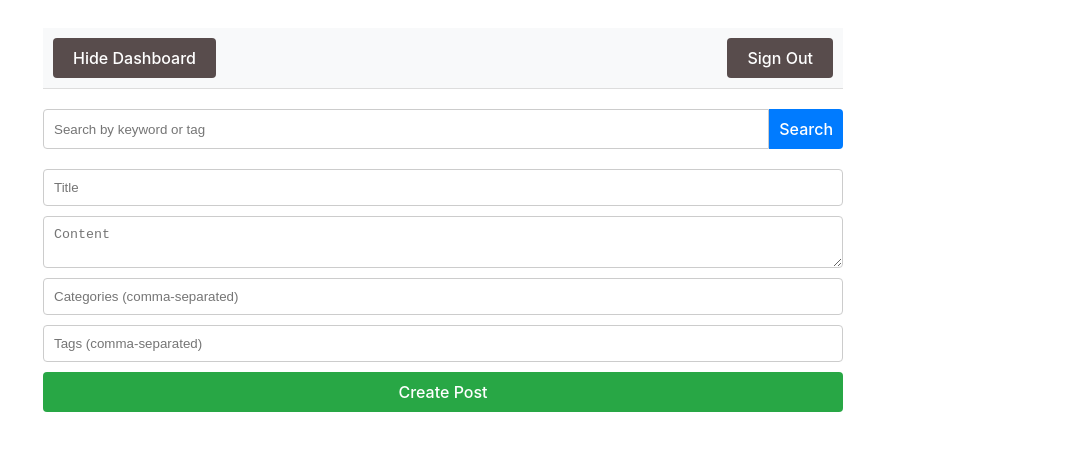
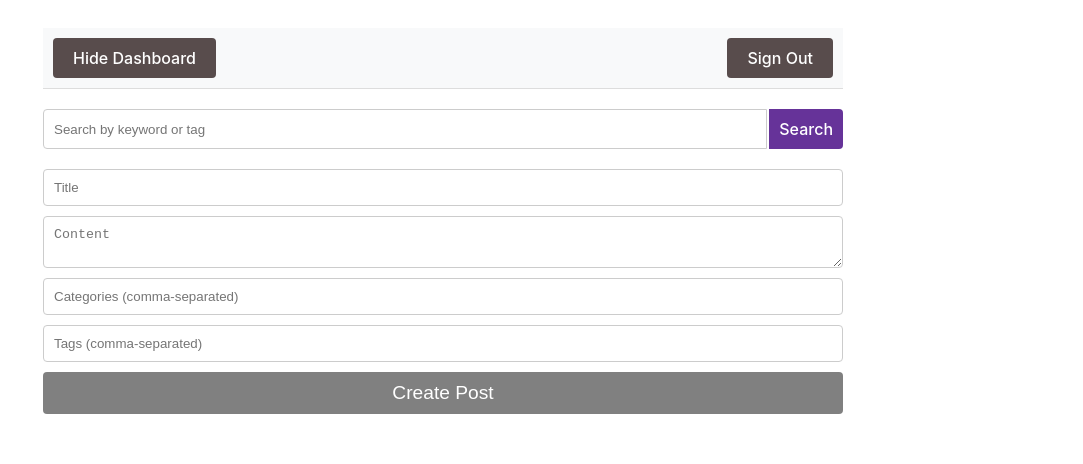
Before and after one commit to necros240/blogging, a React (Vite) app: page / in a window 1280 px wide. Both pictures are taken after a click on the button "Sign In". Shown: the top 464 px of the page, without its empty margins (197-1280 px from the left). Built offline with nearby package versions, Linux system fonts and the light colour scheme.

Commit message:
new changes to know repo

```diff
--- a/src/components/Chatbot.css
+++ b/src/components/Chatbot.css
@@ -1,6 +1,7 @@
 
 
 .chatbot-container {
+  display: none;
     position: fixed;
     bottom: 20px;
     right: 20px;
--- a/src/components/CreatePost.css
+++ b/src/components/CreatePost.css
@@ -15,13 +15,15 @@
 
   .create-post-form button {
     padding: 10px;
-    background-color: #28a745;
+    background-color: grey;
     color: white;
+    font-size: larger;
     border: none;
     border-radius: 4px;
     cursor: pointer;
+    font-family: 'Arial Narrow Bold', sans-serif;
   }
 
   .create-post-form button:hover {
-    background-color: #218838;
+    background-color: rgb(34, 28, 28);
   }
--- a/src/components/Dashboard.css
+++ b/src/components/Dashboard.css
@@ -23,7 +23,7 @@
   }
 
   .navbar button:hover {
-    background-color: #0056b3;
+    background-color: gray;
   }
 
   .dashboard-content {
--- a/src/components/Dashboard.jsx
+++ b/src/components/Dashboard.jsx
@@ -41,11 +41,11 @@ const Dashboard = () => {
 
   const addPost = async(post) => {
 
-    const response = await fetch('https://source.unsplash.com/random');
-    const imageUrl = response.url;
+    /* const response = await fetch('https://source.unsplash.com/random');
+    const imageUrl = response.url; */
 
 
-    const newPost = { ...post, id: Date.now(), comments: [], likes: 0, liked: false, imageUrl };
+    const newPost = { ...post, id: Date.now(), comments: [], likes: 0, liked: false,  };//imageUrl
     const newPosts = [...posts, newPost];
     setPosts(newPosts);
     setFilteredPosts(newPosts);
@@ -57,7 +57,7 @@ const Dashboard = () => {
     );
     setPosts(updatedPosts);
     setFilteredPosts(updatedPosts);
-  };
+  }
 
   const toggleLike = (postId) => {
     const updatedPosts = posts.map((post) =>
@@ -112,7 +112,7 @@ const Dashboard = () => {
               <div className='dashboard-content'>
                 <Search onSearch={handleSearch}/>
                 <CreatePost
-                  onAddPost={addPost} />
+                onAddPost={addPost} />
               </div>
             )}
           </div>
--- a/src/components/Posts.css
+++ b/src/components/Posts.css
@@ -15,6 +15,7 @@
     display: flex;
     flex-direction: column;
     align-items: center;
+    font-family: Georgia, 'Times New Roman', Times, serif;
   }
 
   .post-card button {
--- a/src/components/Search.css
+++ b/src/components/Search.css
@@ -13,7 +13,8 @@
 
   .search-form button {
     padding: 10px;
-    background-color: #007bff;
+    margin-left: 2px;
+    background-color: rebeccapurple;
     color: white;
     border: none;
     border-radius: 0 4px 4px 0;
```
